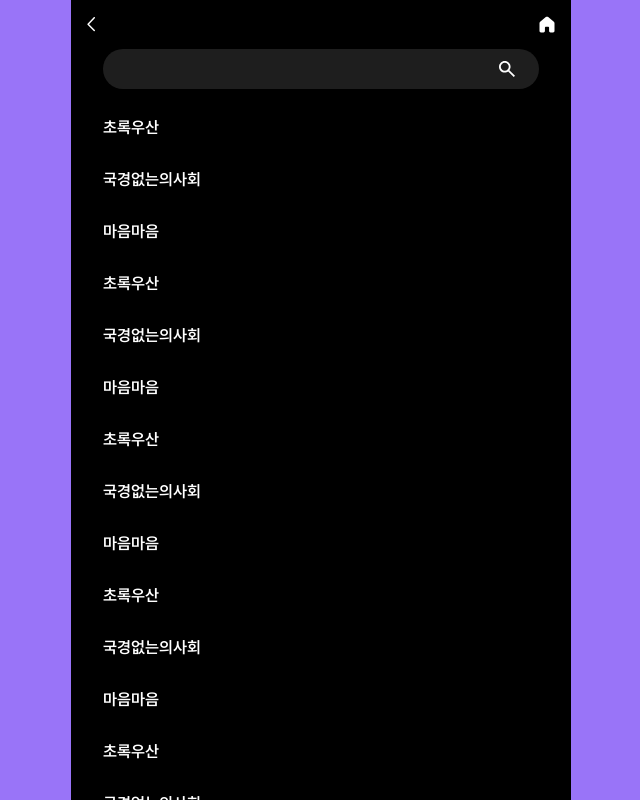
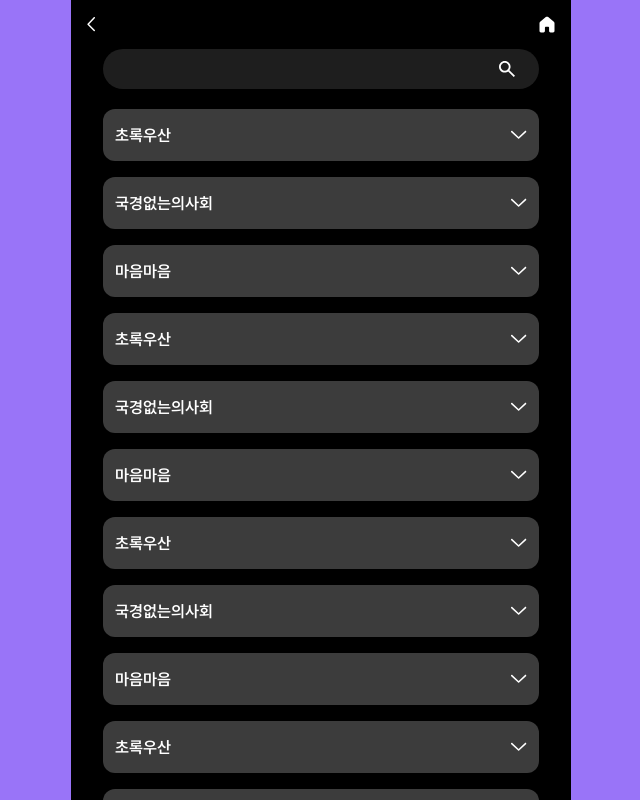
Before and after one commit to Chaemin-L/plantify-client, a Next.js app: page /funding/organization in a window 1280 px wide. Shown: the whole page, without its empty margins (319-959 px from the left). Built offline with nearby package versions, Linux system fonts and the light colour scheme.

Commit message:
fix: accordion내 Summary 화살표 배치 수정

```diff
--- a/src/app/(_components)/accordion.tsx
+++ b/src/app/(_components)/accordion.tsx
@@ -42,10 +42,27 @@
       }}
     >
       {children}
-      {iconMode && (
-        <div className="text-right h-6">
-          <button onClick={toggle} className="self-right">
-            {open ? (
+    </AccordionContext.Provider>
+  );
+}
+
+function Summary({
+  children,
+  className,
+}: PropsWithChildren<{
+  className?: React.ComponentProps<"div">["className"];
+}>) {
+  const context = useContext(AccordionContext);
+  if (!context) return <></>;
+  return (
+    <div
+      onClick={context?.toggle}
+      className={`relative hover:cursor-pointer ${className}`}
+    >
+      {children}
+      <div className="text-right h-6 absolute top-1/2 -translate-y-1/2 right-0">
+        <div className="self-right">
+          {context?.open ? (
             <svg
               className="w-6 h-6 p-1"
               viewBox="0 0 21 11"
@@ -70,17 +87,10 @@
               />
             </svg>
           )}
-          </button>
         </div>
-      )}
-    </AccordionContext.Provider>
+      </div>
+    </div>
   );
-}
-
-function Summary({ children }: PropsWithChildren) {
-  const context = useContext(AccordionContext);
-  if (!context) return <></>;
-  return <div onClick={context?.toggle}>{children}</div>;
 }
 
 function Details({ children }: PropsWithChildren) {
--- a/src/app/card/benefit/(components)/best-card.tsx
+++ b/src/app/card/benefit/(components)/best-card.tsx
@@ -6,12 +6,12 @@
   return (
     <section className="card">
       <Accordion>
-        <Accordion.Summary>
-          <div className="space-y-5">
-            <h1 className="card-title">추천 카드</h1>
+        <div className="space-y-5">
+          <h1 className="card-title">추천 카드</h1>
+          <Accordion.Summary>
             <CardItem name="SBI저축 PAY백" point={40} />
-          </div>
-        </Accordion.Summary>
+          </Accordion.Summary>
+        </div>
         <Accordion.Details>
           <div className="ml-4 pt-7 text-bd3 font-bold flex flex-col gap-4">
             <div className="flex gap-10">
--- a/src/app/funding/(components)/organization-item.tsx
+++ b/src/app/funding/(components)/organization-item.tsx
@@ -16,15 +16,19 @@
   }, []);
 
   return (
-    <Accordion iconMode={false} defaultValue={`#org_${id}` == orgId}>
-      <Accordion.Summary>
-        <button className="text-t4 md:text-t3 py-2 select-none">{name}</button>
+    <div className="bg-shadow-700 rounded-xl">
+      <Accordion defaultValue={`#org_${id}` == orgId}>
+        <Accordion.Summary className="mr-2">
+          <div className="text-t4 md:text-t3 select-none hover:bg-shadow-700 cursor-pointer p-3 py-4 rounded-xl">
+            {name}
+          </div>
         </Accordion.Summary>
         <Accordion.Details>
-        <p className="whitespace-pre-line text-bd3 md:text-bd2 bg-shadow-700 p-2 rounded-b-xl">
+          <p className="whitespace-pre-line text-bd3 md:text-bd2 p-2 rounded-b-xl">
             {description}
           </p>
         </Accordion.Details>
       </Accordion>
+    </div>
   );
 }
```
Lines whose indentation alone changed are shown as unchanged.
